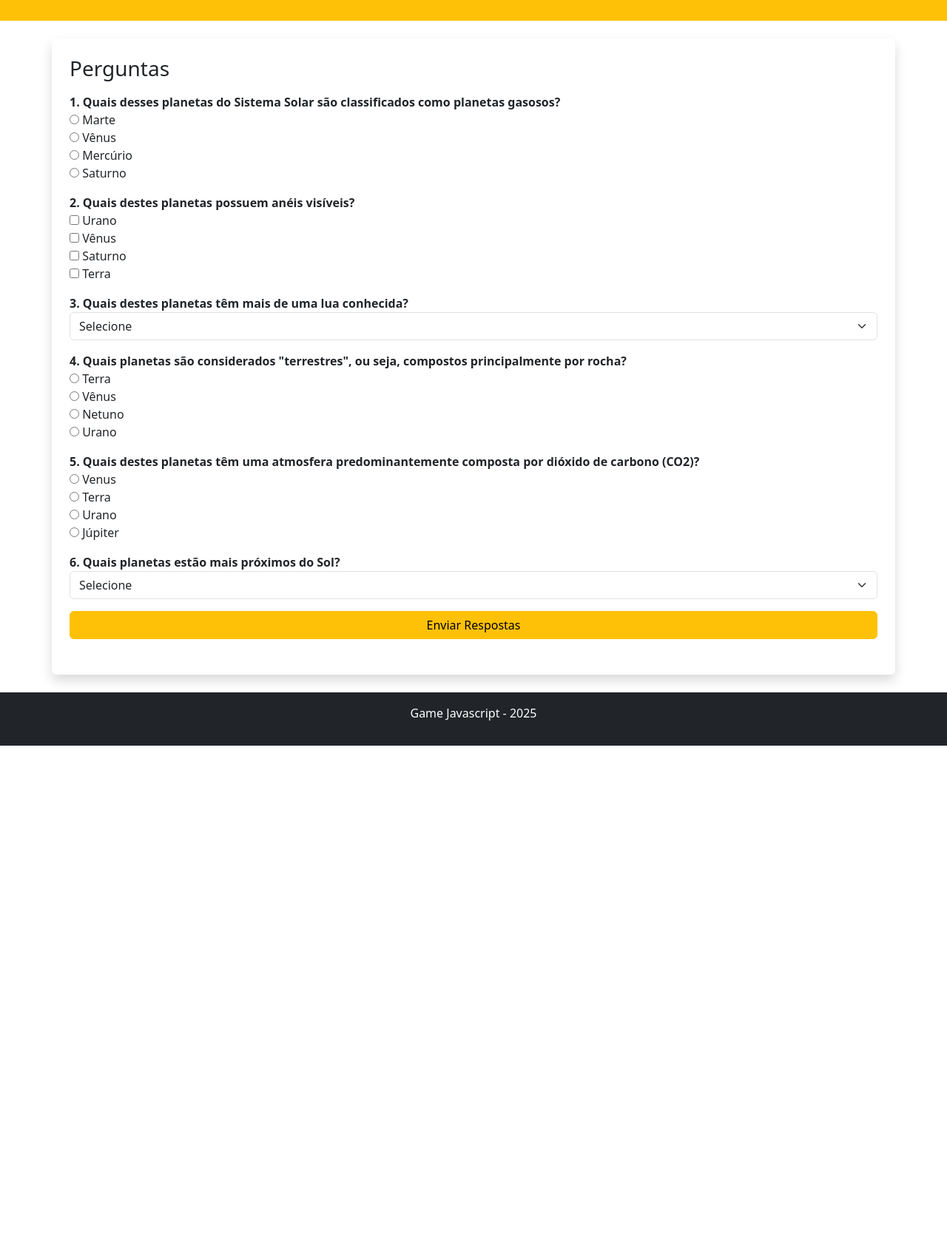
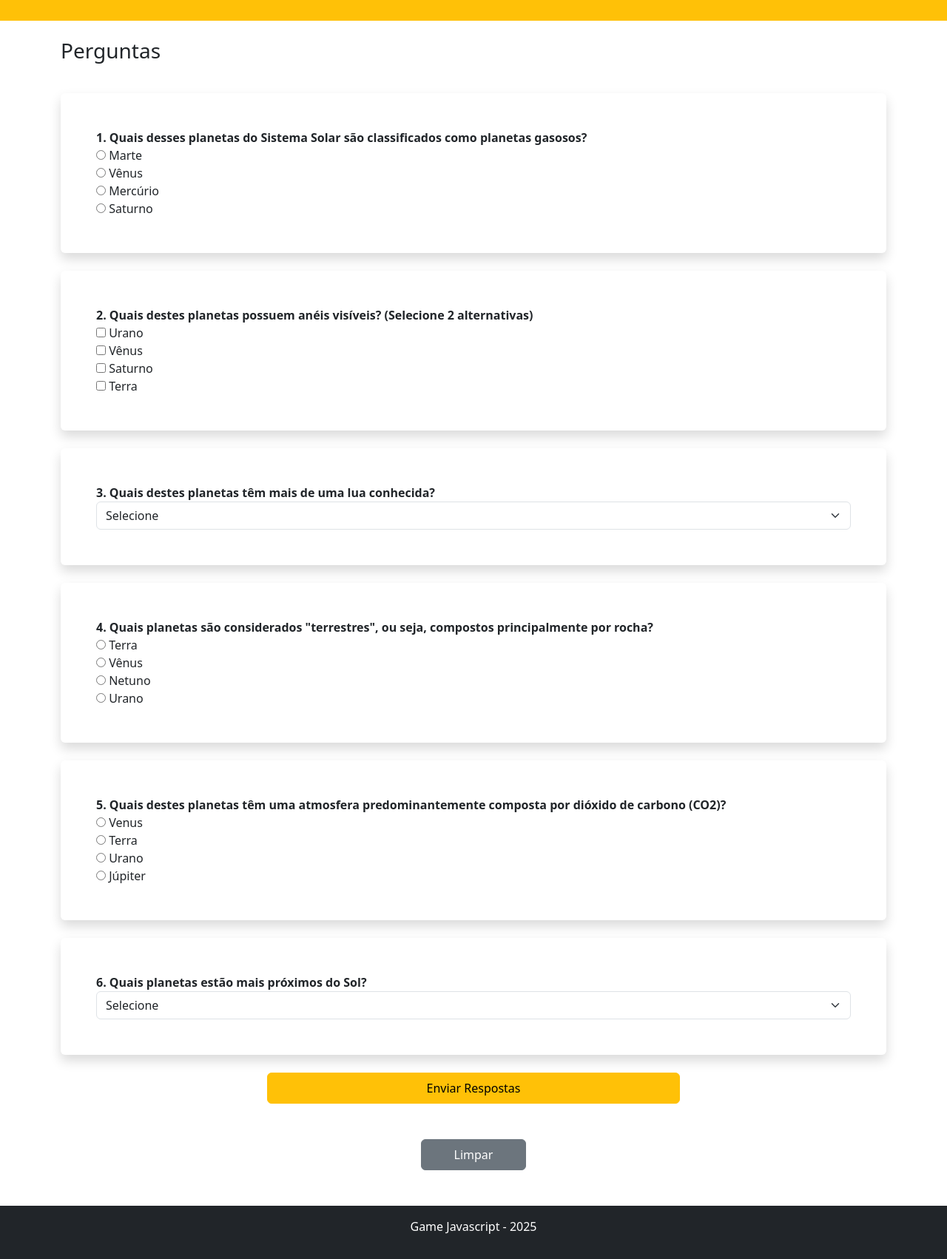
Before and after one commit to AnaJuliaSFernandes/Desenvolvimento_Web, a plain HTML site: page Game_/index.html in a window 1280 px wide. Shown: the part 180-1882 px from the top of the page at 74% size. Before the commit the page ends 1188 px from the top, so only its background shows below. Drawn offline with nearby package versions, Linux system fonts and the light colour scheme.

Commit message:
Game atualizado

```diff
--- a/Game_/index.html
+++ b/Game_/index.html
@@ -20,11 +20,11 @@
     <main>
         <div class="container">
             <div class="row">
-                <section class="rounded p-4 shadow">
+
                 <h3 class="mb-3">Perguntas</h3>
 
                 <form id="gameForm">
-                        <div class="mb-3">
+                    <section class="rounded p-5 my-4 shadow">
                         <label class="fw-bold">1. Quais desses planetas do Sistema Solar são classificados como planetas gasosos?</label>
                         <div>
                             <input type="radio" name="q1" value="Marte"> Marte <br>
@@ -32,19 +32,19 @@
                             <input type="radio" name="q1" value="Júpiter"> Mercúrio <br>
                             <input type="radio" name="q1" value="Saturno"> Saturno
                         </div>
-                        </div>
+                    </section>
 
-                        <div class="mb-3">
-                            <label class="fw-bold">2. Quais destes planetas possuem anéis visíveis?</label>
+                    <section class="rounded p-5 my-4 shadow">
+                        <label class="fw-bold">2. Quais destes planetas possuem anéis visíveis? (Selecione 2 alternativas)</label>
                         <div>
                             <input type="checkbox" name="q2" value="Urano"> Urano <br>
                             <input type="checkbox" name="q2" value="Vênus"> Vênus <br>
                             <input type="checkbox" name="q2" value="Saturno"> Saturno <br>
                             <input type="checkbox" name="q2" value="Terra"> Terra
                         </div>
-                        </div>
+                    </section>
 
-                        <div class="mb-3">
+                    <section class="rounded p-5 my-4 shadow">
                         <label class="fw-bold">3. Quais destes planetas têm mais de uma lua conhecida?</label>
                         <select name="q3" class="form-select">
                             <option value="">Selecione</option>
@@ -53,9 +53,9 @@
                             <option value="Júpiter">Júpiter</option>
                             <option value="Mercúrio">Mercúrio</option>
                         </select>
-                        </div>
+                    </section>
 
-                        <div class="mb-3">
+                    <section class="rounded p-5 my-4 shadow">
                         <label class="fw-bold">4. Quais planetas são considerados "terrestres", ou seja, compostos principalmente por rocha?</label>
                         <div>
                             <input type="radio" name="q4" value="Terra"> Terra <br>
@@ -63,9 +63,9 @@
                             <input type="radio" name="q4" value="Netuno"> Netuno <br>
                             <input type="radio" name="q4" value="Urano"> Urano
                         </div>
-                        </div>
+                    </section>
 
-                        <div class="mb-3">
+                    <section class="rounded p-5 my-4 shadow">
                         <label class="fw-bold">5. Quais destes planetas têm uma atmosfera predominantemente composta por dióxido de carbono (CO2)?</label>
                         <div>
                             <input type="radio" name="q5" value="Venus"> Venus <br>
@@ -73,25 +73,29 @@
                             <input type="radio" name="q5" value="Urano"> Urano <br>
                             <input type="radio" name="q5" value="Júpiter"> Júpiter
                         </div>
-                        </div>
+                    </section>
 
-                        <div class="mb-3">
+                    <section class="rounded p-5 my-4 shadow">
                         <label class="fw-bold">6. Quais planetas estão mais próximos do Sol?</label>
                         <select name="q6" class="form-select">
                             <option value="">Selecione</option>
                             <option value="Urano">Urano</option>
                             <option value="Vênus">Vênus</option>
-                                <option value="Saturno">Saturo</option>
+                            <option value="Saturno">Saturno</option>
                             <option value="Terra">Terra</option>
                         </select>
+                    </section>
+
+                    <div class="col-6 mx-auto">
+                        <button type="button" class="btn btn-warning w-100 p-2" onclick="calcularPontuacao()">Enviar Respostas</button>
                     </div>
 
+                </form>
+                <div id="resultado" class="mt-4 fs-5 fw-bold text-center"></div>
 
-                        <button type="button" class="btn btn-warning w-100" onclick="calcularPontuacao()">Enviar Respostas</button>
-                    </form>
-
-                    <div id="resultado" class="mt-4 fs-5 fw-bold text-center"></div>
-                </section>
+                <div class="col-2 mx-auto p-4">
+                    <button type="button" class="btn btn-secondary w-100 p-2" onclick="limpar()">Limpar</button>
+                </div>
             </div>
         </div>
 
--- a/Game_/script.js
+++ b/Game_/script.js
@@ -1,4 +1,16 @@
  function calcularPontuacao() {
+
+        if (!document.querySelector('input[name="q1"]:checked') ||
+            document.querySelectorAll('input[name="q2"]:checked').length === 0 ||
+            document.querySelector('select[name="q3"]').value === "" ||
+            !document.querySelector('input[name="q4"]:checked') ||
+            !document.querySelector('input[name="q5"]:checked') ||
+            document.querySelector('select[name="q6"]').value === ""
+            ) {
+                document.getElementById("resultado").innerText = "Responda todas as questões!";
+                return;
+            }
+
         let pontos = 0;
 
         const q1 = document.querySelector('input[name="q1"]:checked');
@@ -25,7 +37,7 @@
         let msg = "";
 
         if (pontos === 6) {
-            msg = "Parabéns! Você acertou tudo! Pontuação: " + pontos;
+            msg = "Parabéns! Pontuação: " + pontos;
         } else if (pontos >= 3) {
             msg = "Bom trabalho! Pontuação: " + pontos;
         } else {
@@ -33,4 +45,10 @@
         }
 
         document.getElementById("resultado").innerText = msg;
+
     }
+
+function limpar() {
+    document.getElementById("gameForm").reset();
+    document.getElementById("resultado").innerText = "";
+}
--- a/Game_/style.css
+++ b/Game_/style.css
@@ -0,0 +1,3 @@
+body {
+    background: light;
+}
```
Lines whose indentation alone changed are shown as unchanged.
